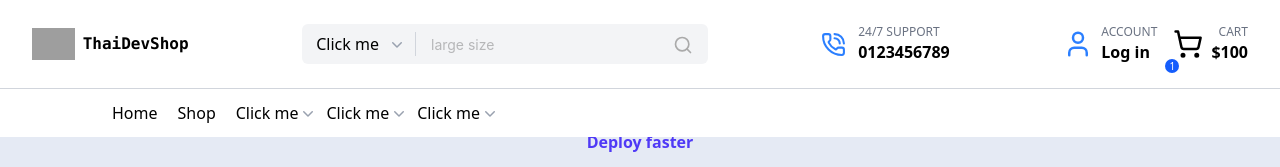
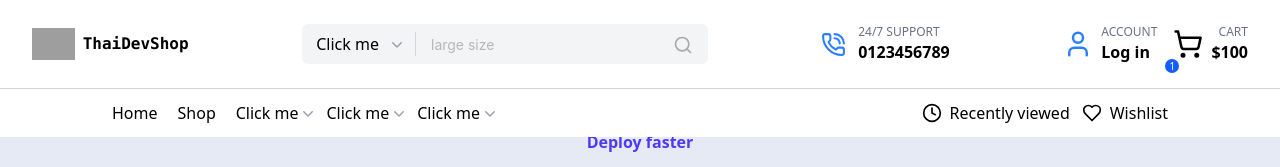
Before and after one commit to duythaidev/kitchen-utensils, a Next.js app: page / in a window 1280 px wide. Shown: the top 167 px of the page. Built offline with nearby package versions, Linux system fonts and the light colour scheme; grey boxes are pictures that could not be loaded.

Commit message:
animation with tailwind

```diff
--- a/src/components/Header.tsx
+++ b/src/components/Header.tsx
@@ -1,7 +1,7 @@
 'use client'
 
 import { Dropdown, Input, MenuProps, Space } from "antd";
-import { ChevronDown, PhoneCall, Search, ShoppingCart, User } from "lucide-react";
+import { ChevronDown, Clock, Heart, PhoneCall, Search, ShoppingCart, User } from "lucide-react";
 import Link from "next/link";
 import { useState } from "react";
 
@@ -31,15 +31,15 @@ const items: MenuProps['items'] = [
   },
 ];
 
+const hoverStyle = `after:content-[''] after:w-0 after:absolute after:left-0 after:top-[-10] after:h-0.5  after:bg-blue-500 after:duration-500`
+
 const Header = () => {
   const [showNav, setShowNav] = useState<boolean>(false)
 
   return (
-    <>
     <header className="fixed w-full z-20">
       <div className="border-b border-gray-300   bg-white ">
         <nav className=" mx-auto flex max-w-7xl items-center justify-between p-6 lg:px-8" aria-label="Global">
-
           <div className="flex items-center">
             <a href="#" className="-m-1.5 p-1.5">
               <img className="h-8 w-auto" src="https://tailwindcss.com/plus-assets/img/logos/mark.svg?color=indigo&shade=600" alt="" />
@@ -71,10 +71,7 @@ const Header = () => {
             <div className="border-l border-gray-300 px-2 ml-2 flex-1">
               <Input size="small" placeholder="large size" className="h-full " variant="borderless" suffix={<Search color="#aaa" size={20} />} />
             </div>
-              {/*
-              <a href="#" className="text-sm/6 font-semibold text-gray-900">Features</a>
-              <a href="#" className="text-sm/6 font-semibold text-gray-900">Marketplace</a>
-              <a href="#" className="text-sm/6 font-semibold text-gray-900">Company</a> */}
+
           </div>
 
           <div className="hidden gap-3 lg:flex lg:justify-end items-center">
@@ -152,10 +149,10 @@ const Header = () => {
       </div>
       <div className="w-full bg-white px-20">
         <nav className=" mx-auto flex max-w-7xl items-center justify-between px-6 py-3 lg:px-8" aria-label="Global">
-            <div>
-              <Link href={'/'} className="pr-5">Home</Link>
-              <Link href={'/'} className="pr-5">Shop</Link>
-              <Dropdown className="pr-2" menu={{ items }} placement="topCenter" >
+          <div >
+            <Link href={'/'} className={`mr-5 relative ${hoverStyle} hover:after:w-full`}>Home</Link>
+            <Link href={'/'} className={`mr-5 relative ${hoverStyle} hover:after:w-full `}>Shop</Link>
+            <Dropdown className={`mr-2 relative ${hoverStyle} hover:after:w-full`} menu={{ items }} placement="topCenter" >
               <a onClick={(e) => e.preventDefault()}>
                 <Space size={0} >
                   Click me
@@ -186,13 +183,13 @@ const Header = () => {
               </a>
             </Dropdown>
           </div>
-            <div>
-
+          <div className="flex gap-3">
+            <div className="flex items-center gap-2 hover:text-blue-500 cursor-pointer"><Clock size={20} />Recently viewed</div>
+            <div className="flex items-center gap-2 hover:text-blue-500 cursor-pointer"><Heart size={20} />Wishlist</div>
           </div>
         </nav>
       </div>
     </header>
-    </>
 
   );
 }
```
Lines whose indentation alone changed are shown as unchanged.
